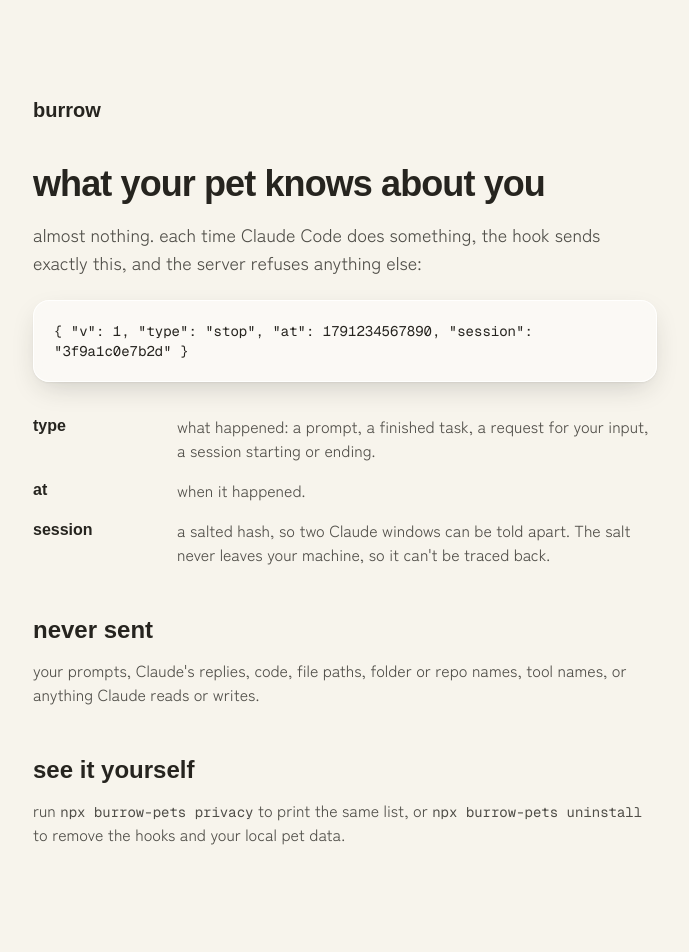
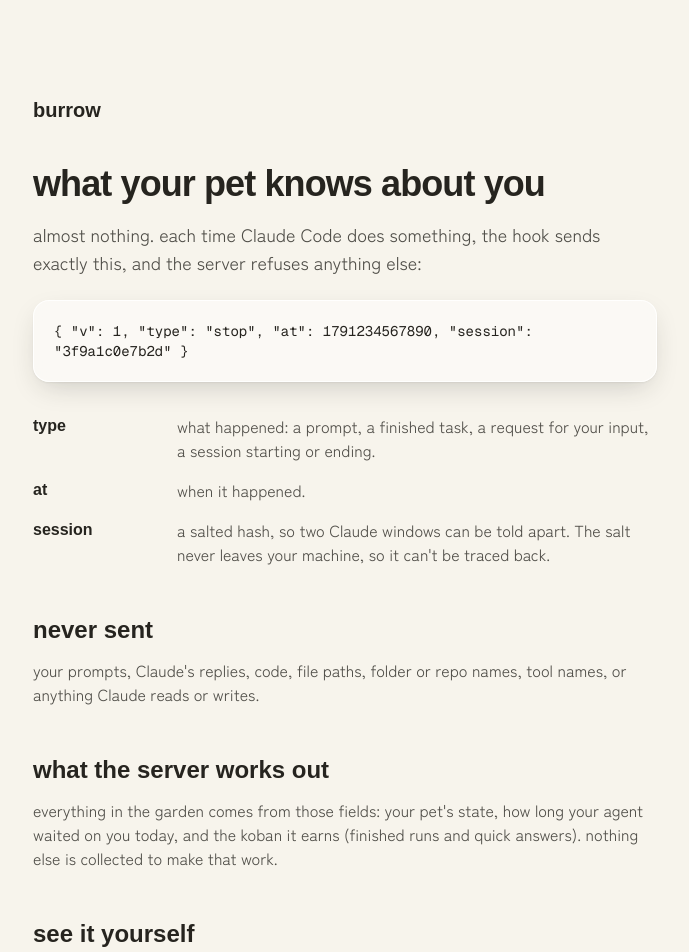
Before and after one commit to siddhantarora7/burrow, a Next.js app in the folder apps/web/: page /privacy in a window 1280 px wide. Shown: the top 952 px of the page, without its empty margins (295-984 px from the left). Built offline with nearby package versions, Linux system fonts and the light colour scheme; a web font is replaced by a local one.

Commit message:
copy: plainer words on the landing page, README and launch drafts; privacy says what the server works out
Drops tidy three-part lists and slogans ('so you don't have to', 'growth costs no privacy') for
plain sentences, and the privacy page now says growth and waited-time come from the same fields.

```diff
--- a/apps/web/app/Landing.tsx
+++ b/apps/web/app/Landing.tsx
@@ -106,7 +106,7 @@
             <Sprite species="mochi" color="sakura" state="wave" size={60} animate className="-my-4 ml-1 inline-block align-middle sm:-my-8 sm:ml-3 sm:!size-[96px]" />
           </h1>
           <p className="mx-auto mt-6 max-w-xl text-pretty font-sans text-lg leading-relaxed text-[#c9cbe0] sm:text-xl">
-            burrow is a tiny pixel pet for Claude Code. it works while your agent runs, waves the moment it needs you, and grows as you ship, in a garden shared with your friends.
+            burrow is a tiny pixel pet for Claude Code. it waves the moment your agent stops to ask you something, so you stop coming back to an agent that sat waiting for twenty minutes.
           </p>
           <div className="mt-10 flex flex-col items-center justify-center gap-4 sm:flex-row">
             <Command dark />
@@ -179,8 +179,7 @@
         </section>
 
         <section className="mx-auto max-w-5xl px-5 pt-28 sm:px-8 sm:pt-36">
-          <p className="text-center text-sm font-medium text-[var(--muted)]">what it does</p>
-          <h2 className="mt-3 text-balance text-center text-3xl font-bold tracking-[-0.02em] sm:text-5xl">it watches your agent, so you don&apos;t have to.</h2>
+          <h2 className="text-balance text-center text-3xl font-bold tracking-[-0.02em] sm:text-5xl">what it does</h2>
           <div className="mx-auto mt-14 grid max-w-4xl gap-10 sm:grid-cols-2 sm:gap-x-14 sm:gap-y-12">
             {POINTS.map(({ Icon, title, body }) => (
               <div key={title}>
--- a/apps/web/app/layout.tsx
+++ b/apps/web/app/layout.tsx
@@ -6,7 +6,7 @@
 const body = Zen_Kaku_Gothic_New({ weight: ['400', '500', '700'], subsets: ['latin'], variable: '--font-zen-kaku' })
 const mono = Geist_Mono({ subsets: ['latin'], variable: '--font-geist-mono' })
 
-const description = 'a pixel pet for Claude Code that waves when your agent is waiting on you, in a garden shared with your friends.'
+const description = 'a pixel pet for Claude Code that waves when your agent is waiting on you. friends can share the garden.'
 
 export const metadata: Metadata = {
   // share cards need absolute image URLs: Vercel provides the production host at build time
--- a/apps/web/app/privacy/page.tsx
+++ b/apps/web/app/privacy/page.tsx
@@ -22,6 +22,10 @@
       </dl>
       <h2 className="mt-12 font-display text-2xl font-bold">never sent</h2>
       <p className="mt-3 opacity-80">your prompts, Claude&apos;s replies, code, file paths, folder or repo names, tool names, or anything Claude reads or writes.</p>
+      <h2 className="mt-12 font-display text-2xl font-bold">what the server works out</h2>
+      <p className="mt-3 opacity-80">
+        everything in the garden comes from those fields: your pet&apos;s state, how long your agent waited on you today, and the koban it earns (finished runs and quick answers). nothing else is collected to make that work.
+      </p>
       <h2 className="mt-12 font-display text-2xl font-bold">see it yourself</h2>
       <p className="mt-3 opacity-80">
         run <code className="font-mono text-sm">npx burrow-pets privacy</code> to print the same list, or{' '}
```
Also changed, not shown: 2 other files (tests, documents, lock files or other folders).
